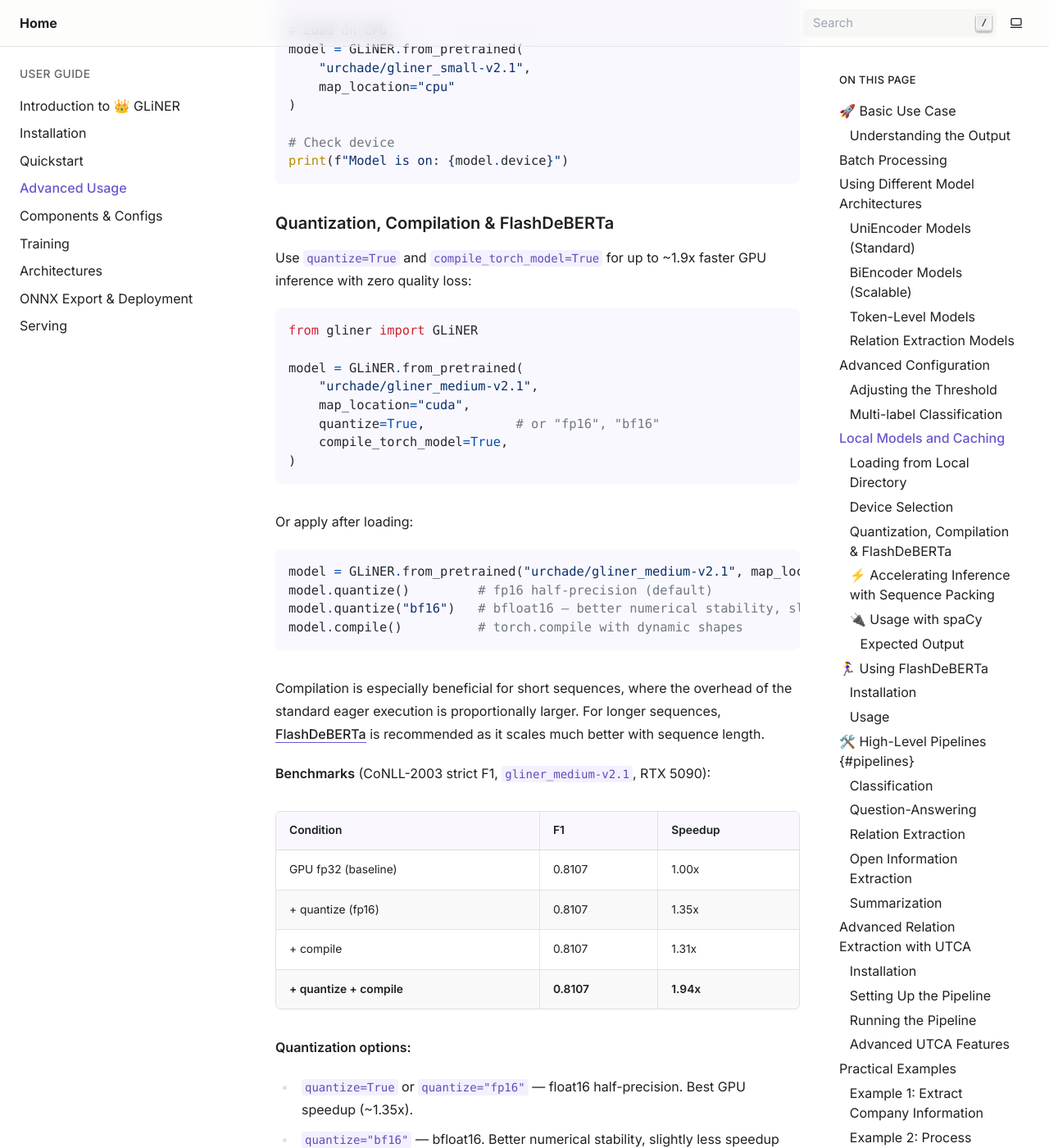
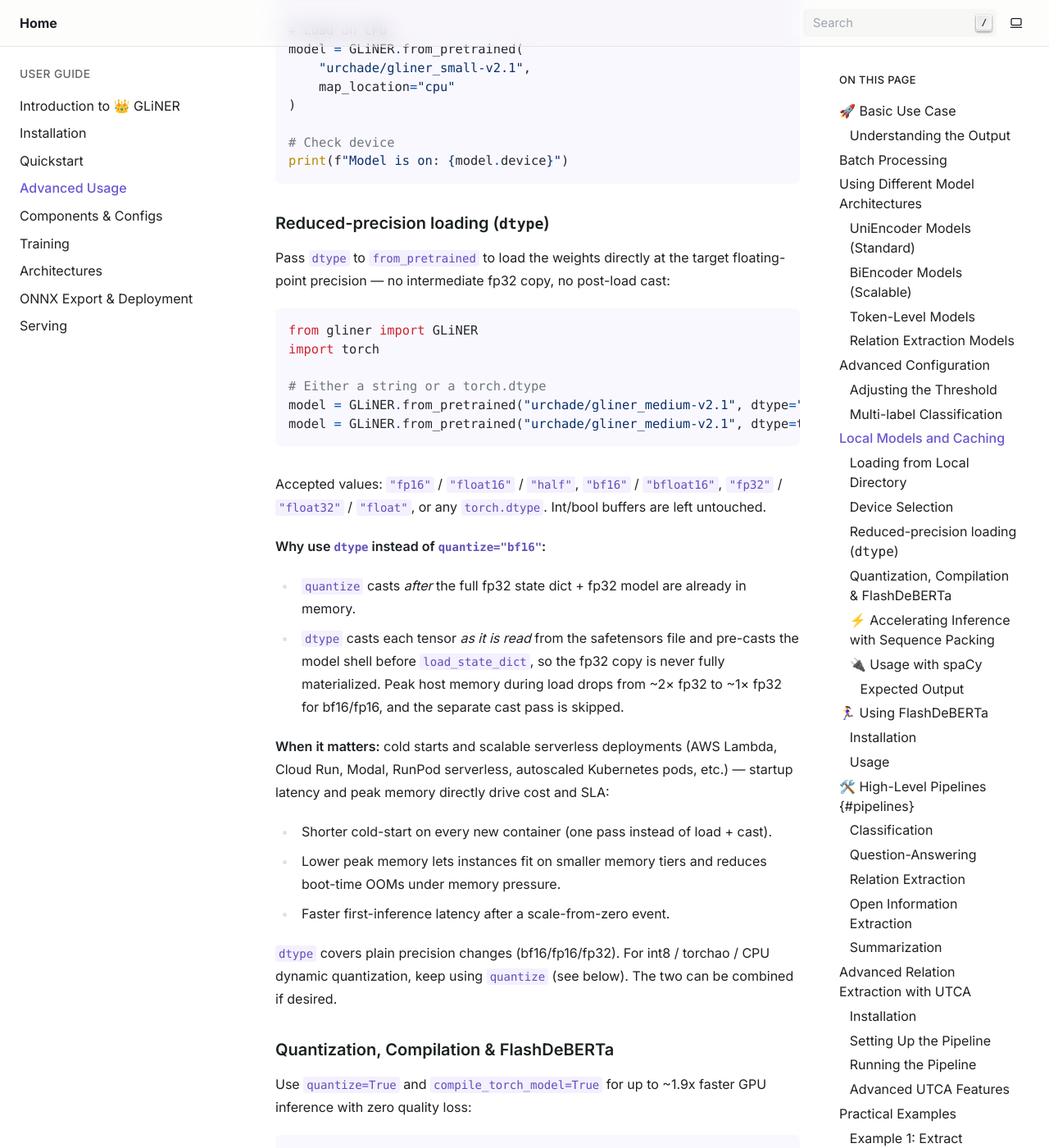
Before and after one commit to urchade/GLiNER, a Sphinx documentation site: the page built from docs/usage.md, in a window 1280 px wide and 1400 px high, scrolled down 8201 px. Shown: the whole window at 82% size. Built offline with Sphinx 7.4.7, drawn with Linux system fonts in a browser that asks for light colours; pages that are not in the unit, such as notebooks, are missing from menus.

Commit message:
docs: add `dtype` reduced-precision loading section to usage guide
Documents the new `from_pretrained(dtype=...)` parameter: accepted values,
how it differs from `quantize="bf16"` (cast-on-read + pre-cast vs.
post-load cast), and why it matters for cold starts / scalable serverless
deployments (shorter cold-start, smaller memory tiers, faster first
inference after scale-from-zero).

Co-Authored-By: Claude Opus 4.7 (1M context) <noreply@anthropic.com>

````diff
--- a/docs/usage.md
+++ b/docs/usage.md
@@ -365,6 +365,32 @@ model = GLiNER.from_pretrained(
 # Check device
 print(f"Model is on: {model.device}")
 ```
+
+### Reduced-precision loading (`dtype`)
+
+Pass `dtype` to `from_pretrained` to load the weights directly at the target floating-point precision — no intermediate fp32 copy, no post-load cast:
+
+```python
+from gliner import GLiNER
+import torch
+
+# Either a string or a torch.dtype
+model = GLiNER.from_pretrained("urchade/gliner_medium-v2.1", dtype="bf16", map_location="cuda")
+model = GLiNER.from_pretrained("urchade/gliner_medium-v2.1", dtype=torch.bfloat16, map_location="cuda")
+```
+
+Accepted values: `"fp16"` / `"float16"` / `"half"`, `"bf16"` / `"bfloat16"`, `"fp32"` / `"float32"` / `"float"`, or any `torch.dtype`. Int/bool buffers are left untouched.
+
+**Why use `dtype` instead of `quantize="bf16"`:**
+- `quantize` casts *after* the full fp32 state dict + fp32 model are already in memory.
+- `dtype` casts each tensor *as it is read* from the safetensors file and pre-casts the model shell before `load_state_dict`, so the fp32 copy is never fully materialized. Peak host memory during load drops from ~2× fp32 to ~1× fp32 for bf16/fp16, and the separate cast pass is skipped.
+
+**When it matters:** cold starts and scalable serverless deployments (AWS Lambda, Cloud Run, Modal, RunPod serverless, autoscaled Kubernetes pods, etc.) — startup latency and peak memory directly drive cost and SLA:
+- Shorter cold-start on every new container (one pass instead of load + cast).
+- Lower peak memory lets instances fit on smaller memory tiers and reduces boot-time OOMs under memory pressure.
+- Faster first-inference latency after a scale-from-zero event.
+
+`dtype` covers plain precision changes (bf16/fp16/fp32). For int8 / torchao / CPU dynamic quantization, keep using `quantize` (see below). The two can be combined if desired.
 
 ### Quantization, Compilation & FlashDeBERTa
 
````
